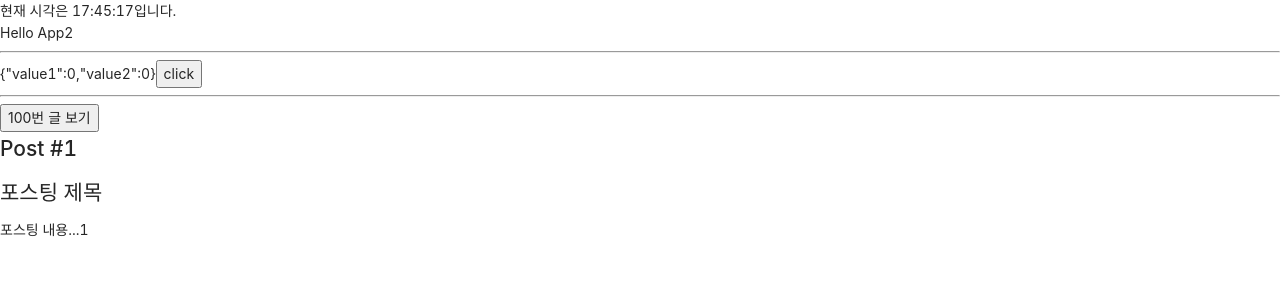
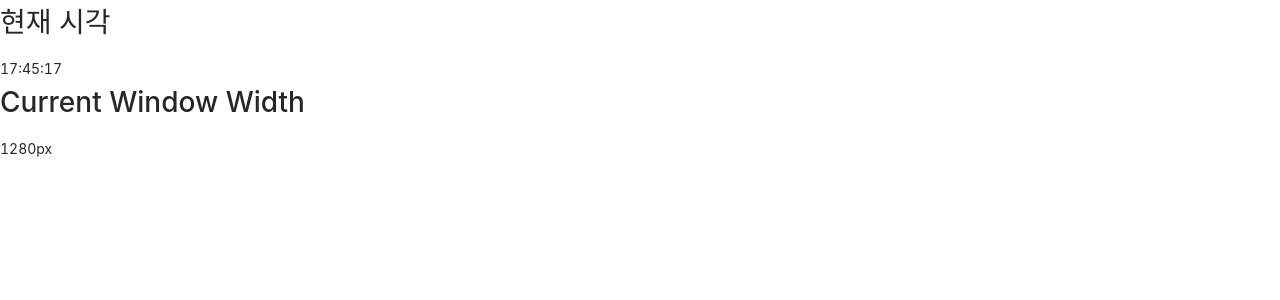
Before and after one commit to myeongu/react-practice, a React (Create React App) app: page / in a window 1280 px wide. Shown: the top 300 px of the page. Built offline with nearby package versions, Linux system fonts and the light colour scheme.

Commit message:
커스텀 Hook 만들기

```diff
--- /dev/null
+++ b/src/App4.js
@@ -0,0 +1,41 @@
+import React, { useEffect, useState } from "react";
+
+const useCurrentTime = () => {
+    const [currentTime, setCurrentTime] = useState();
+
+    useEffect(() => {
+        const handler = setInterval(() => {
+            const currentTime = new Date().toISOString().slice(11, 19);
+            setCurrentTime(currentTime)
+        }, 1000);
+        return () => clearInterval(handler);
+    }, [])
+
+    return currentTime
+}
+
+const useWindowWidth = () => {
+    const [width, setWidth] = useState(window.innerWidth);
+
+    useEffect(() => {
+        const onResize = () => setWidth(window.innerWidth)
+        window.addEventListener('resize', onResize);
+        return () => window.removeEventListener('resize', onResize);
+    })
+    return width
+}
+
+const App = () => {
+    const currentTime = useCurrentTime();
+    const whindowWidth = useWindowWidth();
+    return (
+        <div>
+            <h1>현재 시각</h1>
+            {currentTime}
+            <h1>Current Window Width</h1>
+            {whindowWidth}px
+        </div>
+    )
+}
+
+export default App;
--- a/src/index.js
+++ b/src/index.js
@@ -4,6 +4,7 @@ import './index.css';
 import App from './App';
 import App2 from 'App2';
 import App3 from 'App3'
+import App4 from 'App4'
 import reportWebVitals from './reportWebVitals';
 import TodoList from 'TodoList';
 import EpisodeList from "EpisodeList";
@@ -11,7 +12,7 @@ import EpisodeList from "EpisodeList";
 const root = ReactDOM.createRoot(document.getElementById('root'));
 root.render(
   <React.StrictMode>
-    <App3 />
+    <App4 />
     {/* <EpisodeList /> */}
   </React.StrictMode>
 );
```
